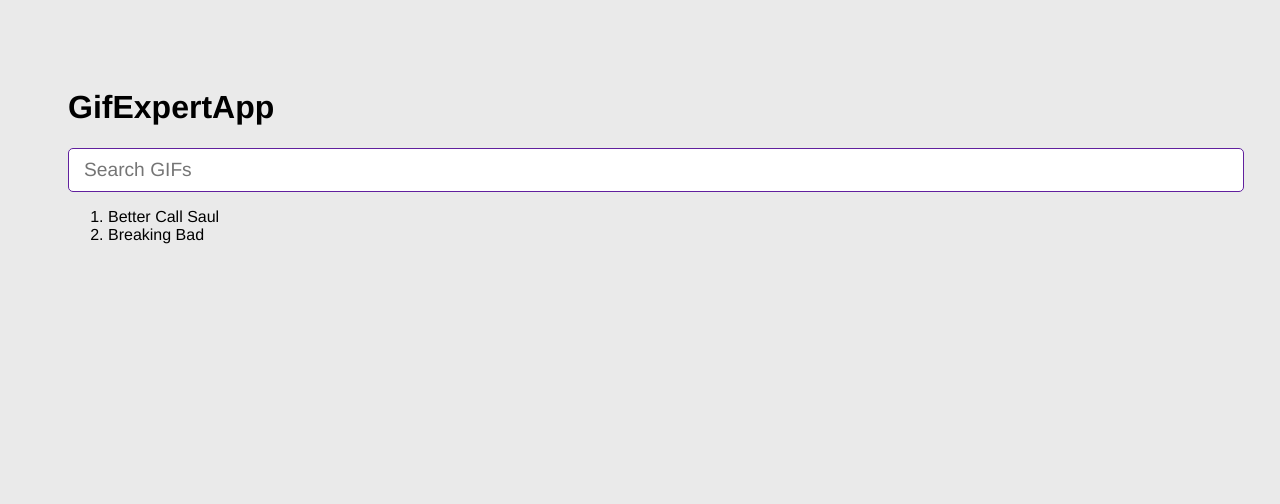
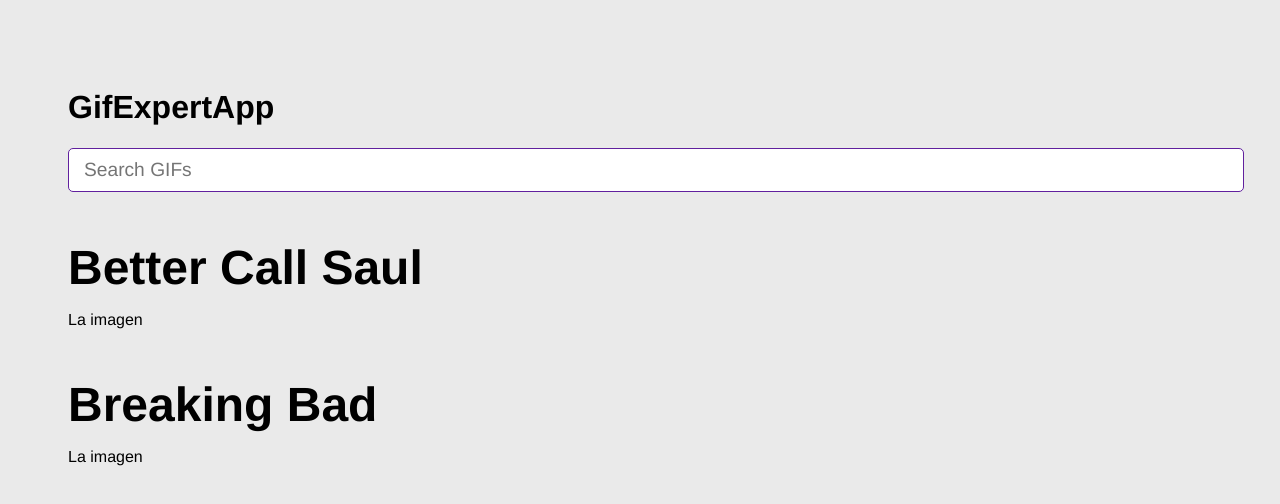
Before and after one commit to nicolasquinn/gifexpertapp-react, a React (Vite) app: page / in a window 1280 px wide. Shown: the top 504 px of the page. Built offline with nearby package versions, Linux system fonts and the light colour scheme.

Commit message:
Class 80 - New component GifGrid

```diff
--- a/src/GifExpertApp.jsx
+++ b/src/GifExpertApp.jsx
@@ -1,5 +1,6 @@
 import { useState } from "react"
 import { AddCategory } from "./AddCategory";
+import { GifGrid } from "./GifGrid";
 
 export const GifExpertApp = () => {
 
@@ -17,13 +18,15 @@
 
         <AddCategory onAddCategory={ onAddCategory } />
 
-        <ol>
         {
-            categories.map( category => {
-                return <li key={ category }>{ category }</li>
-            })
+            categories.map( category => (
+                <GifGrid
+                    key={ category }
+                    category={ category }
+                />
+            ))
         }
-        </ol>
+
     </>
   )
 }
--- /dev/null
+++ b/src/GifGrid.jsx
@@ -0,0 +1,10 @@
+// Se recibe de manera implícita el key.
+export const GifGrid = ({ category }) => {
+
+  return (
+    <>
+        <h3>{ category }</h3>
+        <p>La imagen</p>
+    </>
+  )
+}
```
